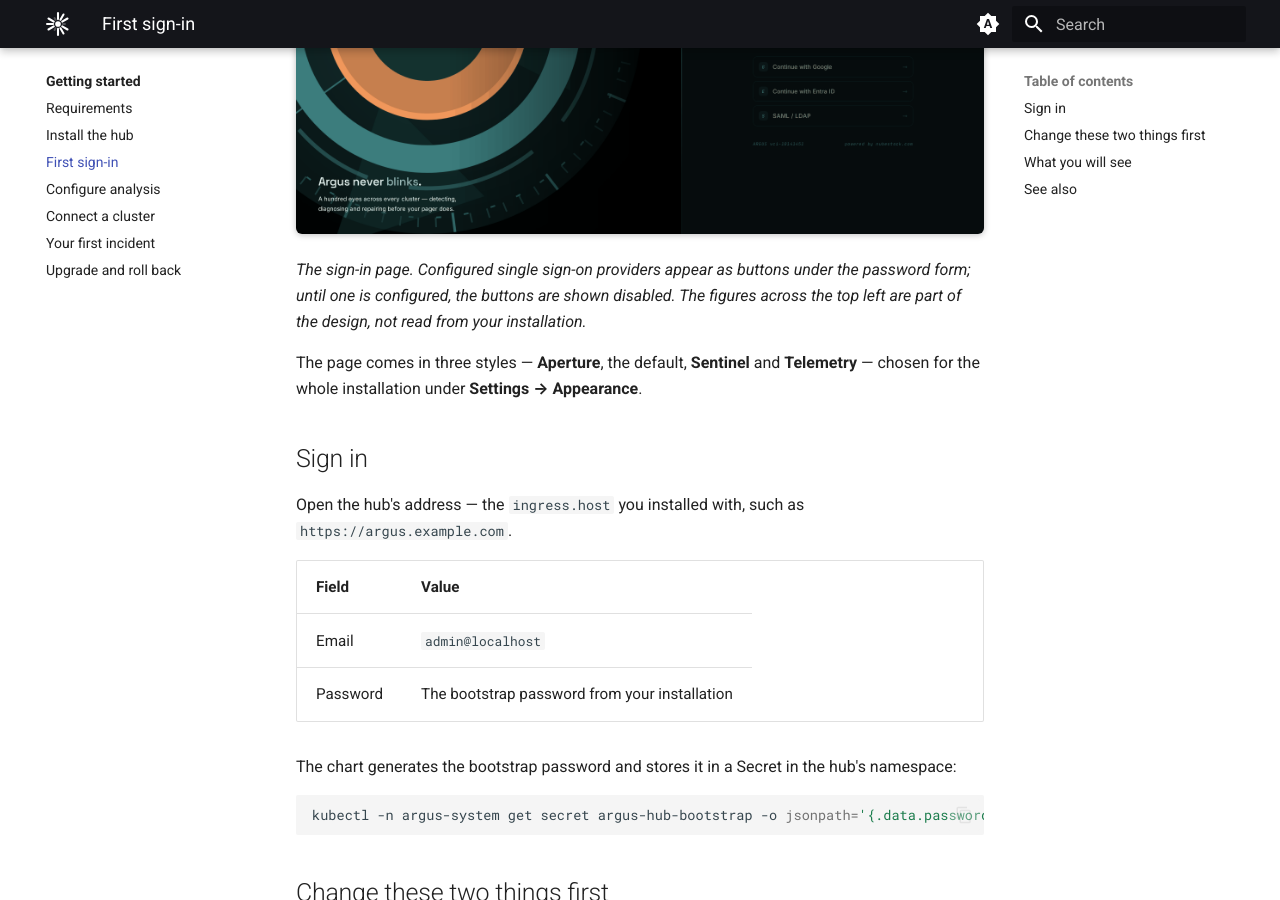
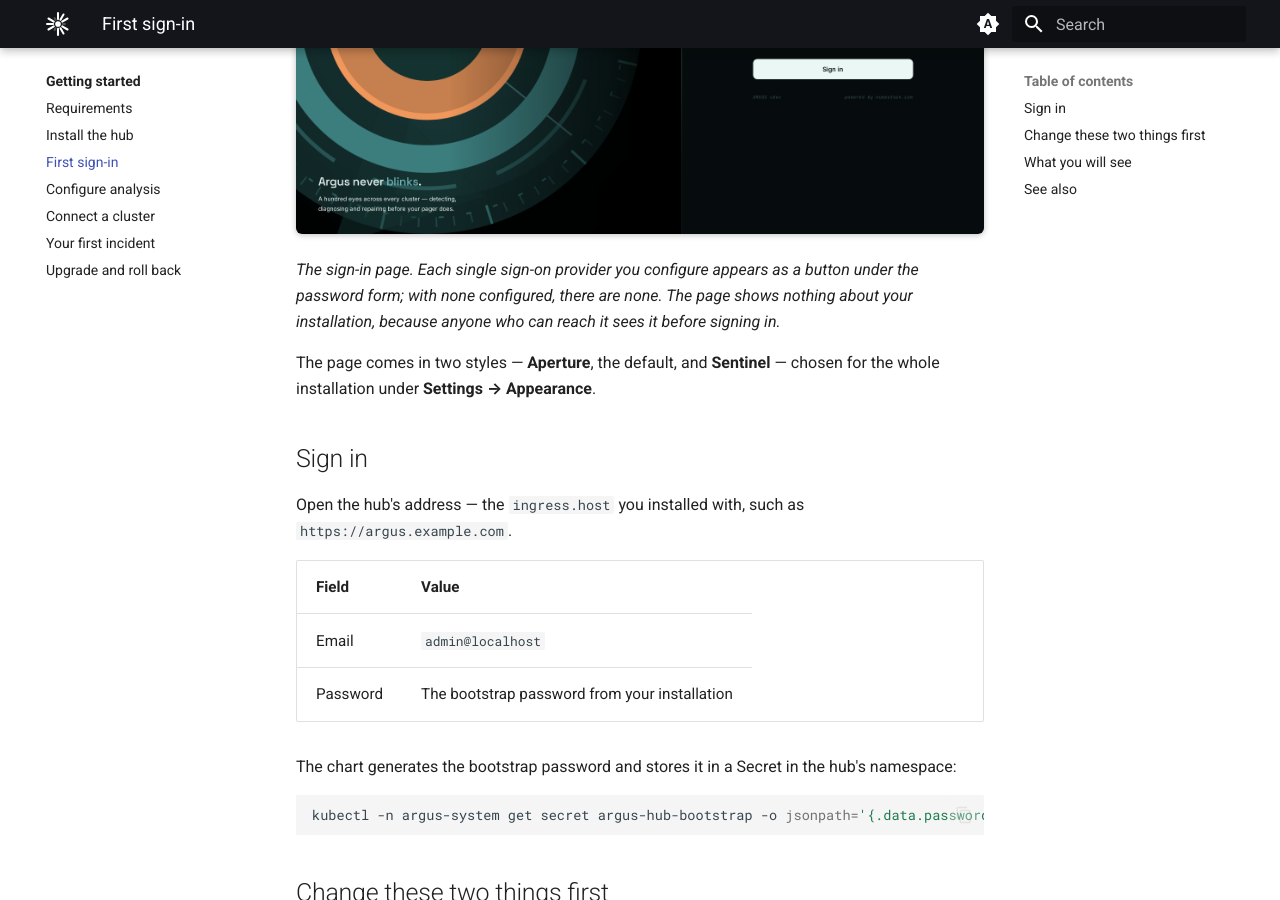
Before and after one commit to nubestack-cloud/docs-argus, an MkDocs documentation site: the page built from docs/getting-started/first-sign-in.md, in a window 1280 px wide and 900 px high, scrolled down 491 px. Built offline with MkDocs 1.6.1 and Material for MkDocs 9.7.7, drawn with Linux system fonts in a browser that asks for light colours.

Commit message:
Sign-in page: two styles, no installation figures; fix two links
The sign-in page now has two styles (Aperture, Sentinel), shows no SSO
buttons until a provider is configured, and shows nothing about the
installation. New screenshot. Fixed two links to install.md sections
that had been renamed.

Co-Authored-By: Claude Opus 5.5 <noreply@anthropic.com>

```diff
--- a/docs/getting-started/first-sign-in.md
+++ b/docs/getting-started/first-sign-in.md
@@ -6,12 +6,12 @@ things before you connect anything real.
 ![The ARGUS sign-in page in the Aperture style: the ARGUS eye on the left, and the email and
 password form on the right](../assets/images/00-login.png)
 
-*The sign-in page. Configured single sign-on providers appear as buttons under the password
-form; until one is configured, the buttons are shown disabled. The figures across the top left
-are part of the design, not read from your installation.*
+*The sign-in page. Each single sign-on provider you configure appears as a button under the
+password form; with none configured, there are none. The page shows nothing about your
+installation, because anyone who can reach it sees it before signing in.*
 
-The page comes in three styles — **Aperture**, the default, **Sentinel** and **Telemetry** —
-chosen for the whole installation under **Settings → Appearance**.
+The page comes in two styles — **Aperture**, the default, and **Sentinel** — chosen for the
+whole installation under **Settings → Appearance**.
 
 ## Sign in
 
```
Also changed, not shown: docs/getting-started/configure-analysis.md (+1 -1 lines), docs/getting-started/requirements.md (+1 -1 lines), docs/assets/images/00-login.png.
